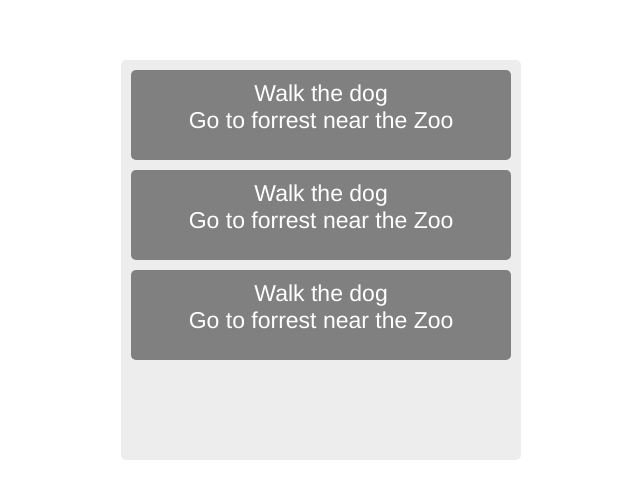
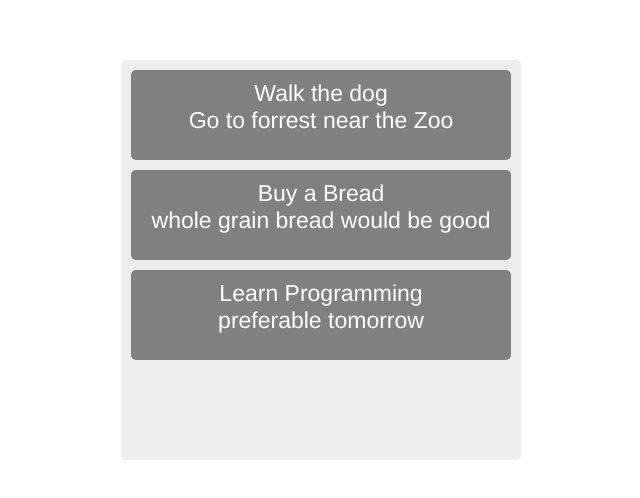
Before and after one commit to tofu511/vue-todo, a Vue app: page / in a window 1280 px wide. Shown: the top 498 px of the page, without its empty margins (319-959 px from the left). Built offline with nearby package versions, Linux system fonts and the light colour scheme.

Commit message:
Feat: using v-for

```diff
--- a/src/App.vue
+++ b/src/App.vue
@@ -2,7 +2,7 @@
   <div id="app">
     <div class="todo-wrapper">
       <div class="todo-container">
-        <todo-list />
+        <todo-list :todos="todos" />
       </div>
     </div>
   </div>
@@ -16,6 +16,27 @@ export default {
   name: 'app',
   components: {
     TodoList,
+  },
+  data() {
+    return {
+      todos: [
+        {
+          _id: '1',
+          title: 'Walk the dog',
+          description: 'Go to forrest near the Zoo',
+        },
+        {
+          _id: '2',
+          title: 'Buy a Bread',
+          description: 'whole grain bread would be good',
+        },
+        {
+          _id: '3',
+          title: 'Learn Programming',
+          description: 'preferable tomorrow',
+        },
+      ],
+    };
   },
   created() {
     playground();
--- a/src/components/TodoItem.vue
+++ b/src/components/TodoItem.vue
@@ -2,11 +2,27 @@
   <div class="todo-item">
     <div class="todo-item-content">
       <div class="todo-item-content-title">
-        Walk the dog
+        {{ title }}
       </div>
       <div class="todo-item-content-description">
-        Go to forrest near the Zoo
+        {{ description }}
       </div>
     </div>
   </div>
 </template>
+
+<script>
+export default {
+  props: {
+    title: {
+      type: String,
+      required: true,
+    },
+    description: {
+      type: String,
+      required: false,
+      default: 'Default Description',
+    },
+  },
+};
+</script>
--- a/src/components/TodoList.vue
+++ b/src/components/TodoList.vue
@@ -1,8 +1,10 @@
 <template>
   <div class="todo-list">
-    <todo-item />
-    <todo-item />
-    <todo-item />
+    <todo-item
+      v-for="todo in todos"
+      :key="todo._id"
+      :title="todo.title"
+      :description="todo.description" />
   </div>
 </template>
 
@@ -12,6 +14,12 @@ import TodoItem from '@/components/TodoItem.vue';
 export default {
   components: {
     TodoItem,
+  },
+  props: {
+    todos: {
+      required: true,
+      type: Array,
+    },
   },
 };
 </script>
```
